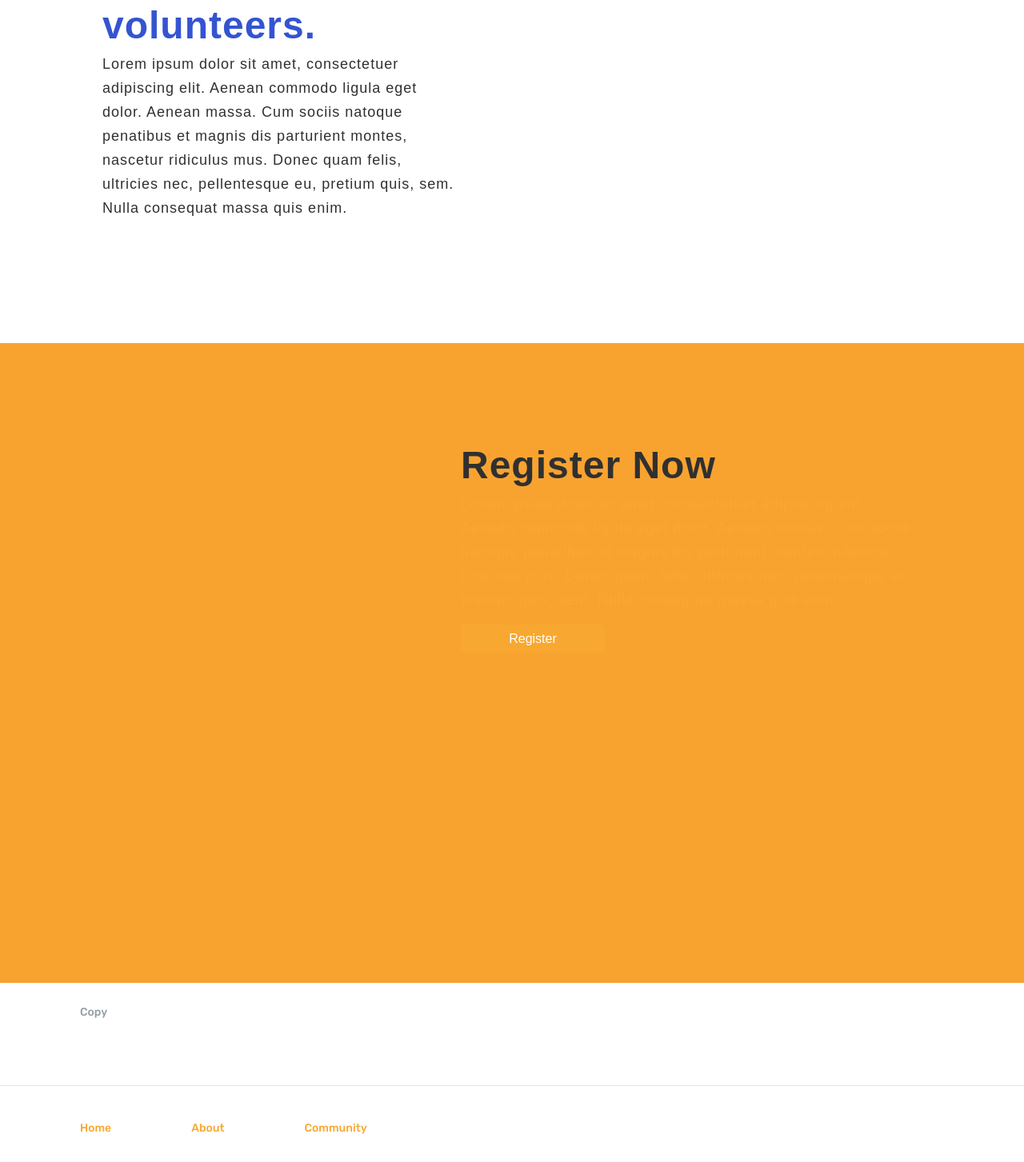
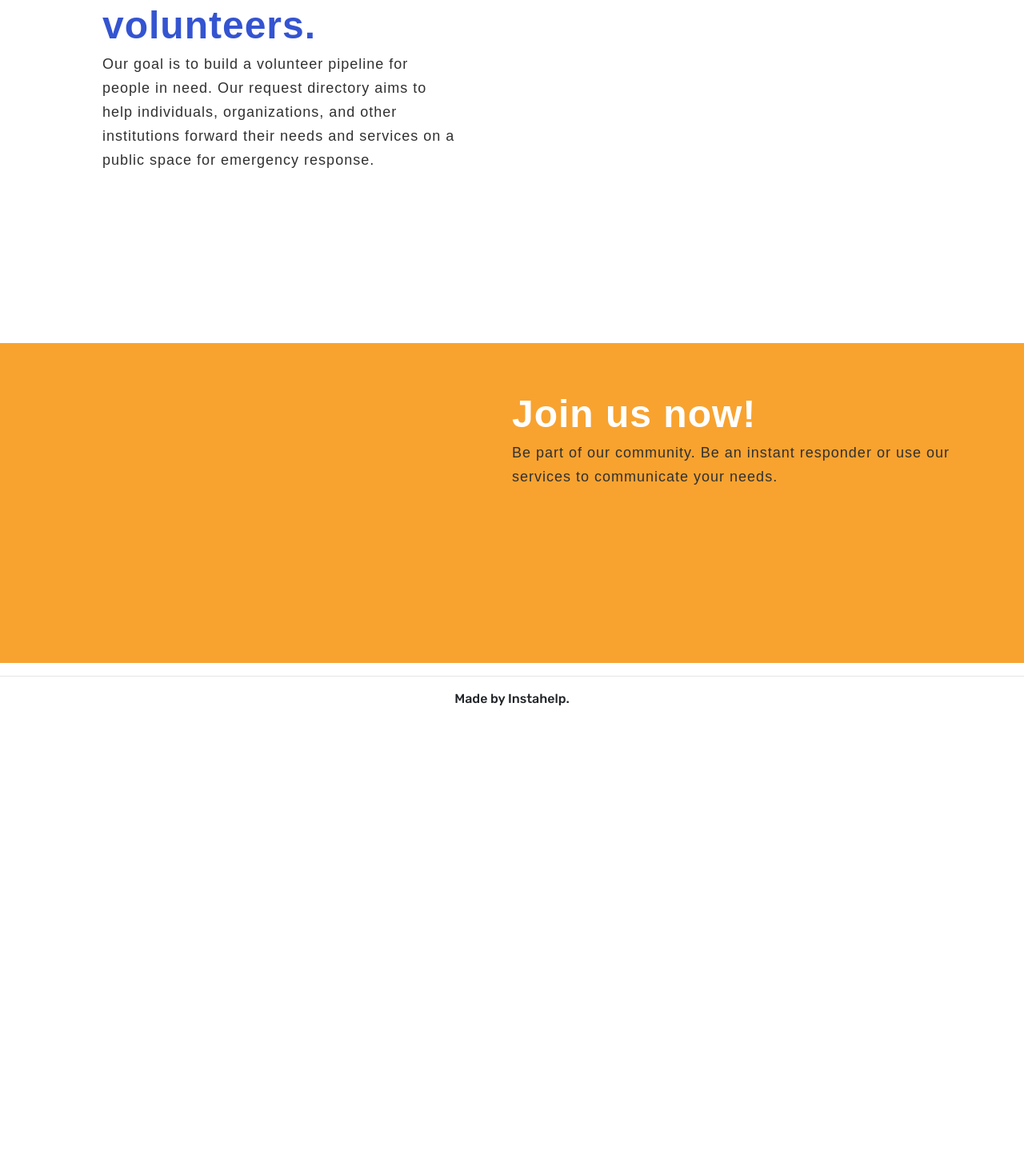
Before and after one commit to CaitlinChiang/instahelp, a React (Create React App) app: page / in a window 1280 px wide. Shown: the part 1270-2723 px from the top of the page at 80% size. After the commit the page ends 2323 px from the top, so only its background shows below. Built offline with nearby package versions, Linux system fonts and the light colour scheme.

Commit message:
Finished Landing Page

```diff
--- a/src/client/landing_page.js
+++ b/src/client/landing_page.js
@@ -23,39 +23,25 @@ class Landing_Page extends Component {
                 </div>
                 <div className="landing">
                      <div className="landing-content">
-                        <h1>Ask for help. Get help.</h1>
-                        <p>Lorem ipsum dolor sit amet, consectetuer adipiscing elit. Aenean commodo ligula eget dolor. Aenean massa. Cum sociis natoque penatibus et magnis dis parturient montes, nascetur ridiculus
-mus. Donec quam felis, ultricies nec, pellentesque eu, pretium quis, sem. Nulla consequat massa quis enim.</p>
-                    </div>
-                    <div className="landing-pic">
+                        <h1>We are working towards bridging the gap between people and services.</h1>
                     </div>
                 </div>
                 <div className="about" id="about">
                     <div className="about-content">
                         <h1>We are a hub of volunteers.</h1>
-                        <p>Lorem ipsum dolor sit amet, consectetuer adipiscing elit. Aenean commodo ligula eget dolor. Aenean massa. Cum sociis natoque penatibus et magnis dis parturient montes, nascetur ridiculus
-mus. Donec quam felis, ultricies nec, pellentesque eu, pretium quis, sem. Nulla consequat massa quis enim. </p>
+                        <p>Our goal is to build a volunteer pipeline for people in need. Our request directory aims to help individuals, organizations, and other institutions forward their needs and services on a public space for emergency response.</p>
                     </div>
                 </div>
                 <div className="register-now">
                     <div className="register-content">
-                        <h1>Register Now</h1>
-                        <p>Lorem ipsum dolor sit amet, consectetuer adipiscing elit. Aenean commodo ligula eget dolor. Aenean massa. Cum sociis natoque penatibus et magnis dis parturient montes, nascetur ridiculus
-mus. Donec quam felis, ultricies nec, pellentesque eu, pretium quis, sem. Nulla consequat massa quis enim.</p>
-                        <div className="apply">
-                            <button type="button">Register</button>
-                        </div>
+                        <h1>Join us now!</h1>
+                        <p>Be part of our community. Be an instant responder or use our services to communicate your needs.</p>
                     </div>
                 </div>
                 <div className="footer">
-                    <div className="level1">
-                        <p>Copy</p>
-                    </div>
                     <hr></hr>
-                    <div className="level2">
-                        <a className="active" href="#home">Home</a>
-                        <a href="#about">About</a>
-                        <a href="community">Community</a>
+                    <div className="level">
+                        <center>Made by Instahelp.</center>
                     </div>
                 </div>
             </section>
--- a/src/index.css
+++ b/src/index.css
@@ -149,7 +149,7 @@
 .landing-content {
     float: left;
     width: 35%;
-    margin: 10%;
+    margin: 30% 0% 0% 10%;
 }
 
 .sublanding {
@@ -174,7 +174,6 @@
     line-height: 50px;
     letter-spacing: 1px;
     color: #FFFFFF;
-    background-color: #F8A330;
 }
 
 .landing-content p {
@@ -222,14 +221,14 @@
 
 .register-now {
     width: 100%;
-    height: 800px;
+    height: 400px;
     background-color: #F8A330;
 }
 
 .register-content {
     float: right;
     width: 45%;
-    margin: 10%;
+    margin: 5%;
 }
 
 .register-content h1 {
@@ -239,7 +238,7 @@
     font-size: 48px;
     line-height: 50px;
     letter-spacing: 1px;
-    color: #303030;
+    color: #FFFFFF;
 }
 
 .register-content p {
@@ -249,7 +248,7 @@
     font-size: 18px;
     line-height: 30px;
     letter-spacing: 1px;
-    color: #F8A830;
+    color: #303030;
 }
 
 .footer {
@@ -258,48 +257,6 @@
     height: 224px;
     overflow: hidden;
     font-family: 'Rubik', sans-serif;
-}
-
-.level1 {
-    position: relative;
-    width: 100%;
-    height: 112px;
-    overflow: hidden;
-    font-family: 'Rubik', sans-serif;
-}
-
-.level1 p {
-    float: left;
-    text-align: center;
-    padding: 25px 0px 25px 100px;
-    text-decoration: none;
-    font-family: 'Rubik', sans-serif;
-    font-size: 14px;
-    line-height: 24px;
-    display: flex;
-    align-items: center;
-    color: #939EA4;
-}
-
-.level2 {
-    position: relative;
-    width: 100%;
-    height: 112px;
-    overflow: hidden;
-    font-family: 'Rubik', sans-serif;
-}
-
-.level2 a {
-    float: left;
-    text-align: center;
-    padding: 25px 0px 25px 100px;
-    text-decoration: none;
-    font-family: 'Rubik', sans-serif;
-    font-size: 14px;
-    line-height: 24px;
-    display: flex;
-    align-items: center;
-    color: #F8A830;
 }
 
 #help_section {
```
Also changed, not shown: 1 other file (tests, documents, lock files or other folders).
